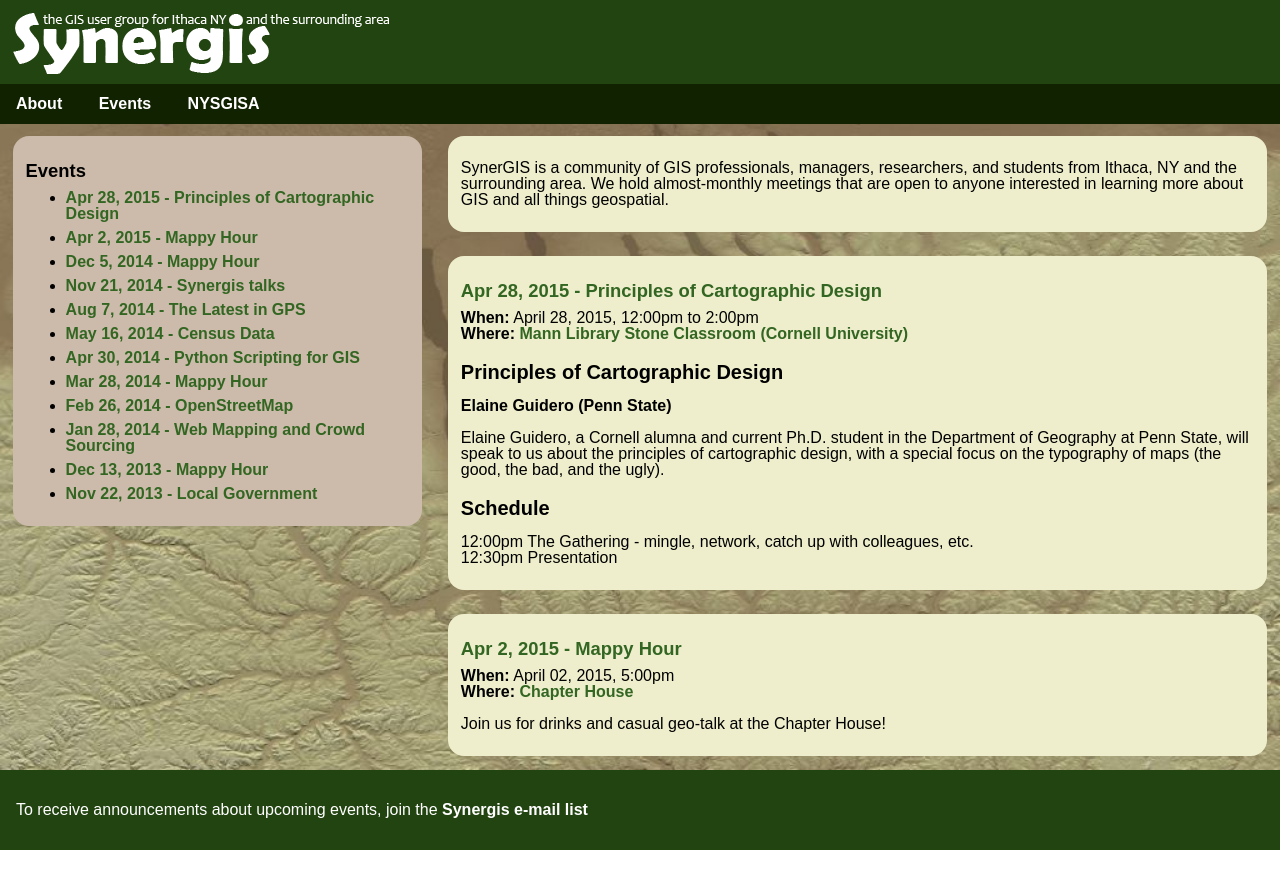
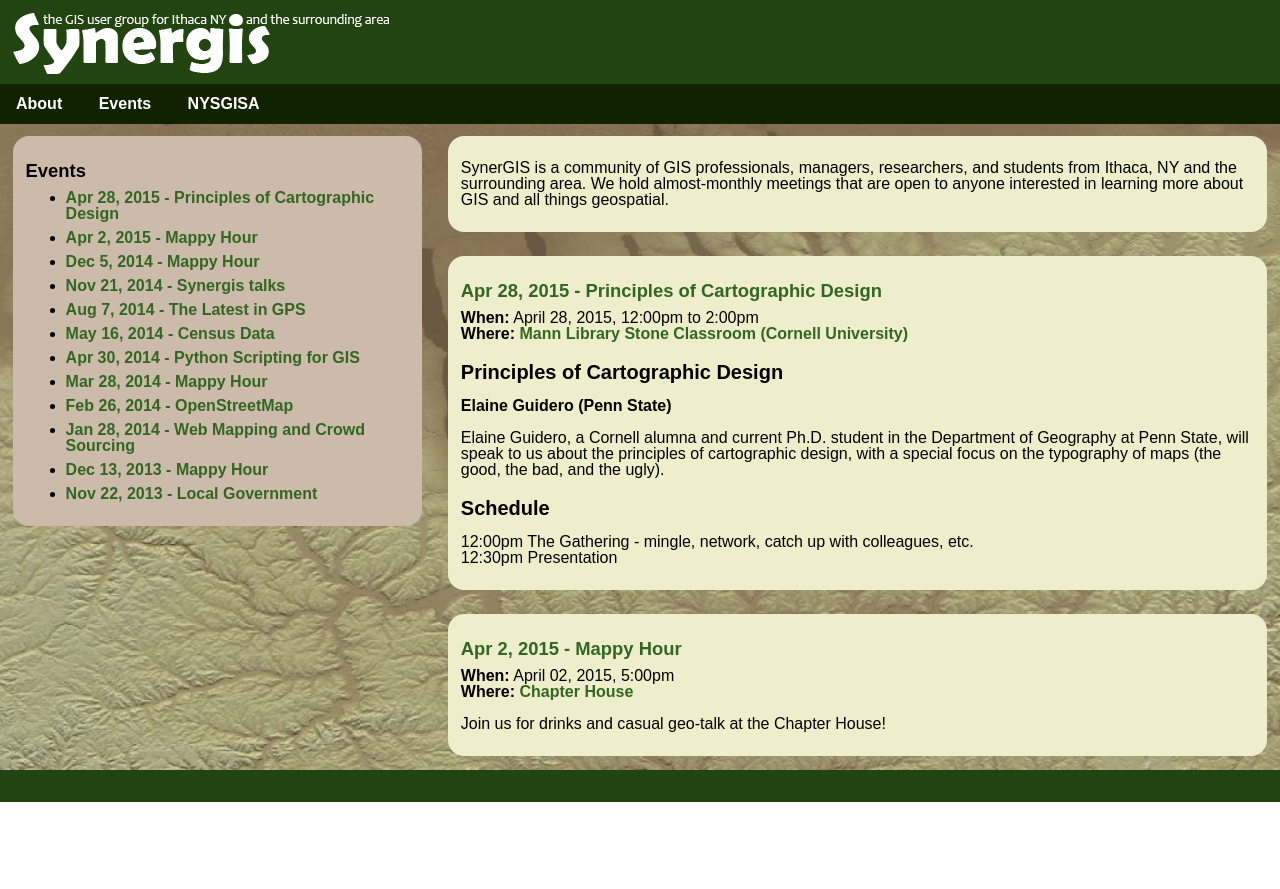
Before and after one commit to synergis-ny/synergis-ny.github.io, a Jekyll site: the page built from index.html, in a window 1280 px wide. Shown: the top 889 px of the page. Built offline with Jekyll 4.4.1, drawn with Linux system fonts in a browser that asks for light colours.

Commit message:
temporarily hide footer link to e-mail group

```diff
--- a/_includes/footer.html
+++ b/_includes/footer.html
@@ -2,7 +2,8 @@
     </div>
 
     <footer>
-        <p>To receive announcements about upcoming events, join the <a href='https://groups.google.com/forum/#!forum/synergis'>Synergis e-mail list</a></p>
+        <!--<p>To receive announcements about upcoming events, join the
+          <a href='https://groups.google.com/forum/#!forum/synergis'>Synergis e-mail list</a></p>-->
     </footer>
 
   </body>
```
